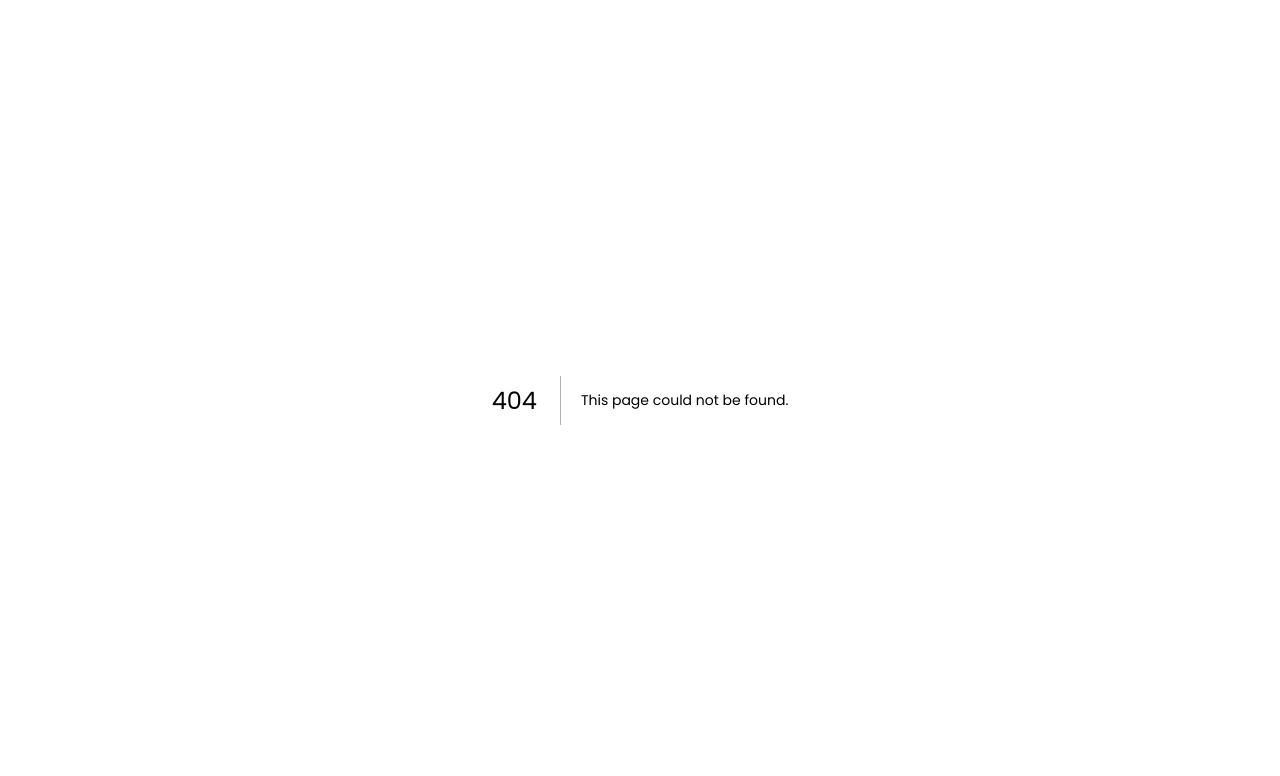
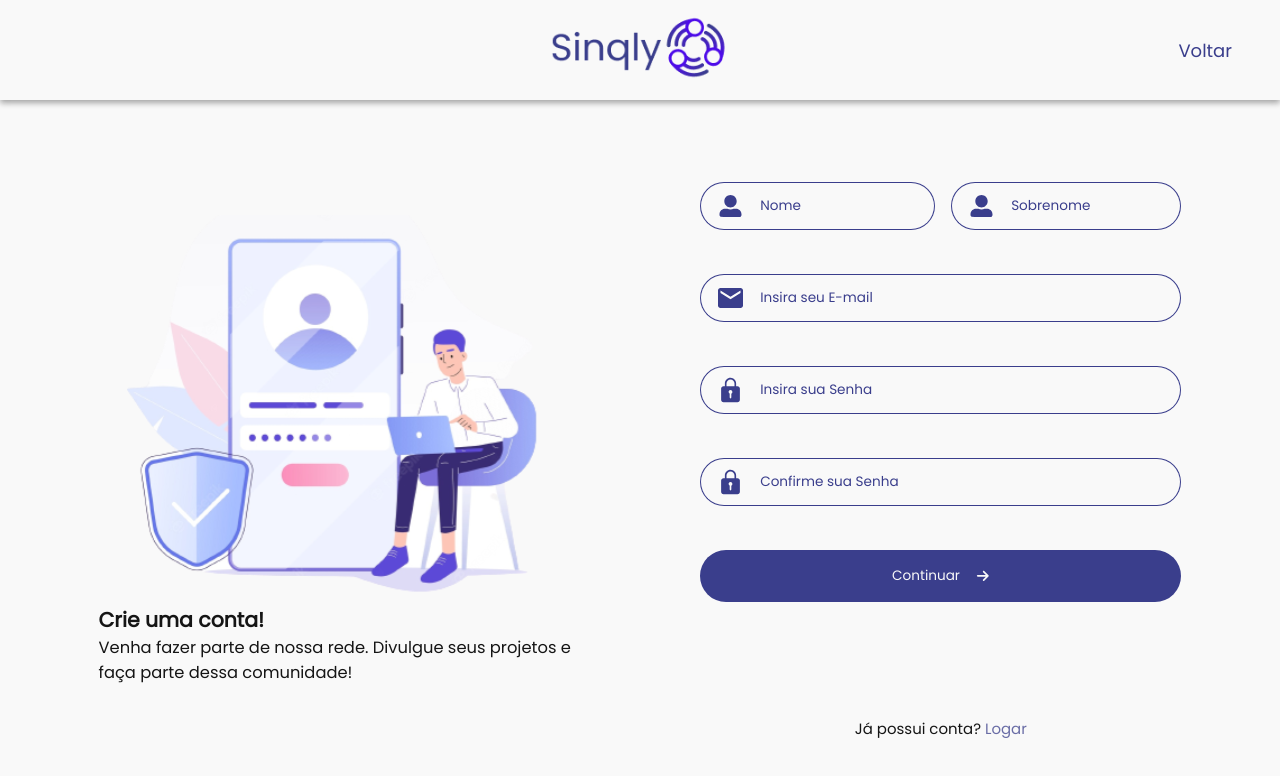
Before and after one commit to Sinqly/Website, a Next.js app: page /register in a window 1280 px wide. Before the commit this address had no page. Shown: the top 776 px of the page. Built offline with nearby package versions, Linux system fonts and the light colour scheme.

Commit message:
feat(WIP): Finishing RegisterForm Page

```diff
--- /dev/null
+++ b/src/pages/register.tsx
@@ -0,0 +1,45 @@
+/* eslint @typescript-eslint/no-empty-interface: "off" */
+import React from 'react'
+import RegisterImage from '../assets/Images/Register/RegisterImage.svg'
+
+import {
+  Main,
+  SectionLeft,
+  Texts,
+  SectionRight,
+  NoAccount,
+} from '../styles/pages/SignInSignUp'
+
+import Header from '../components/Header'
+import RegisterForm from '../components/RegisterForm';
+
+interface loginProps {}
+
+const Register: React.FC<loginProps> = () => {
+
+  return (
+    <>
+      <Header headerType={'SignInSignUp'} />
+      <Main>
+        <SectionLeft className={'section-left'}>
+          <div style={{ width: '80%'}} className={"hidden"}>
+            <RegisterImage />
+          </div>
+          <Texts>
+            <h3 className={"registerTitle"}>Crie uma conta!</h3>
+            <p> Venha fazer parte de nossa rede. Divulgue seus projetos e faça parte dessa comunidade! </p>
+          </Texts>
+        </SectionLeft>
+
+        <SectionRight className={'section-right'}>
+          <RegisterForm/>
+          <NoAccount>
+            Já possui conta? <span>Logar</span>
+          </NoAccount>
+        </SectionRight>
+      </Main>
+    </>
+  )
+}
+
+export default Register;
```
